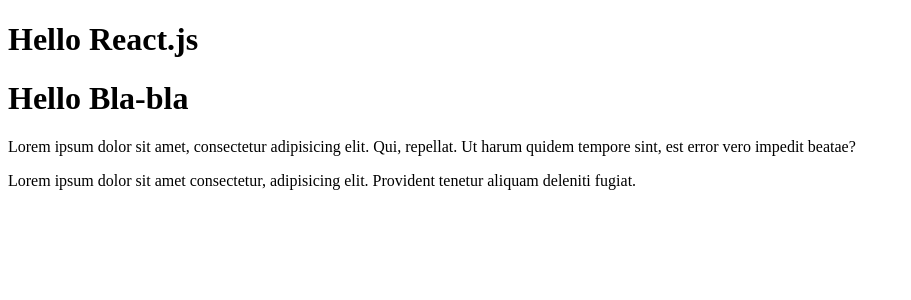
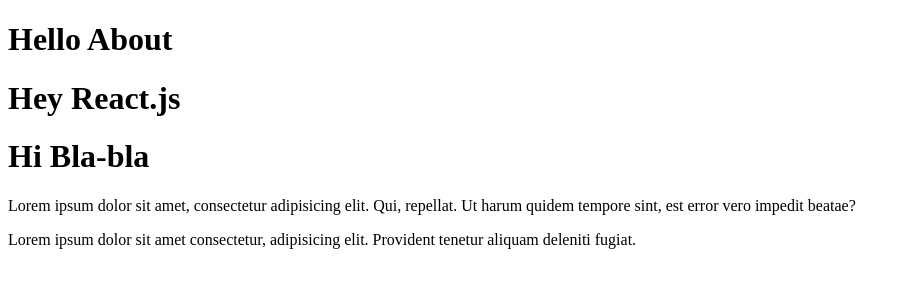
Before and after one commit to StasKostak/React-Shop-Project, a React (Create React App) app: page / in a window 1280 px wide. Shown: the top 300 px of the page, without its empty margins (0-911 px from the left). Built offline with nearby package versions, Linux system fonts and the light colour scheme.

Commit message:
Add text.props

```diff
--- a/src/index.tsx
+++ b/src/index.tsx
@@ -3,10 +3,15 @@
 
 type TitleProps = {
     title: string
+    text: string
 }
 
 const Title = (props: TitleProps) => {
-    return <h1>Hello {props.title}</h1>
+    return (
+        <h1>
+            {props.text} {props.title}
+        </h1>
+    )
 }
 
 const Content = () => {
@@ -28,8 +33,9 @@
 const App = () => {
     return (
         <>
-            <Title title="React.js" />
-            <Title title="Bla-bla" />
+            <Title text="Hello" title="About" />
+            <Title text="Hey" title="React.js" />
+            <Title text="Hi" title="Bla-bla" />
             <Content />
         </>
     )
```
